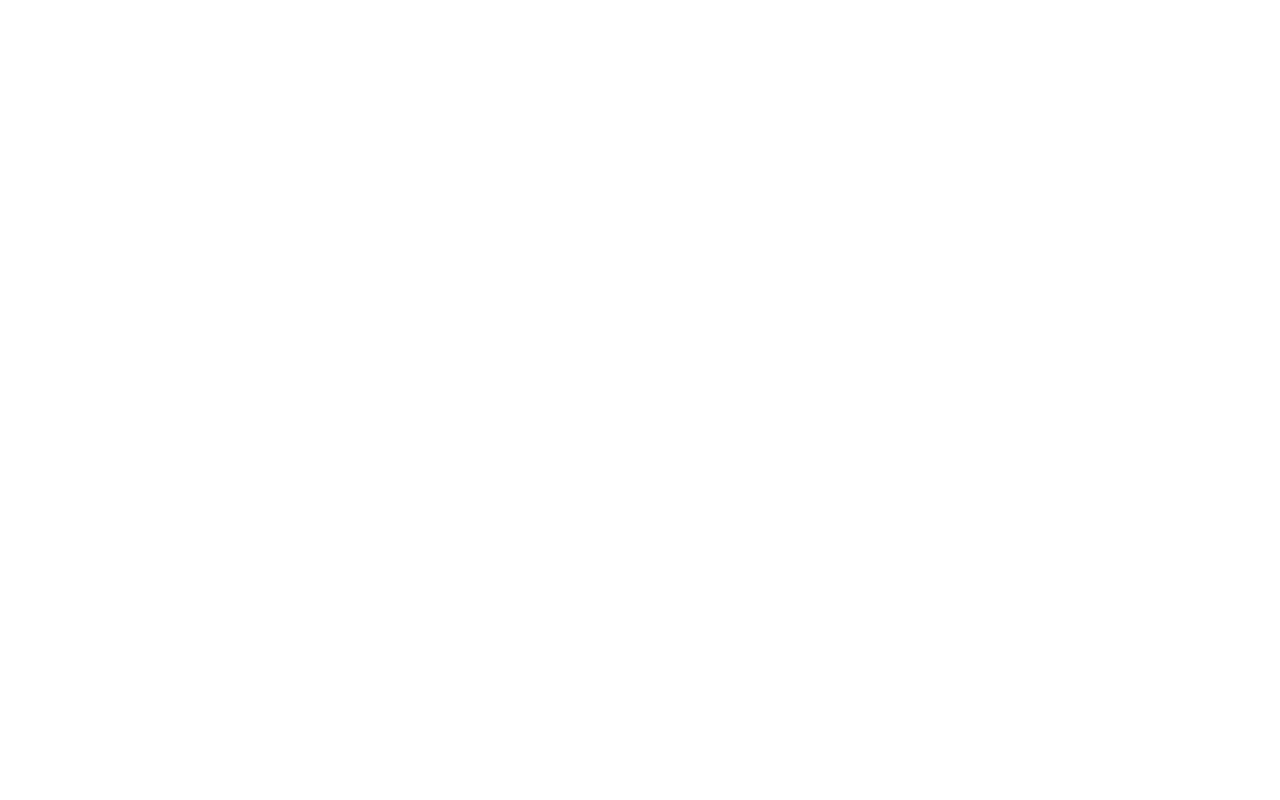
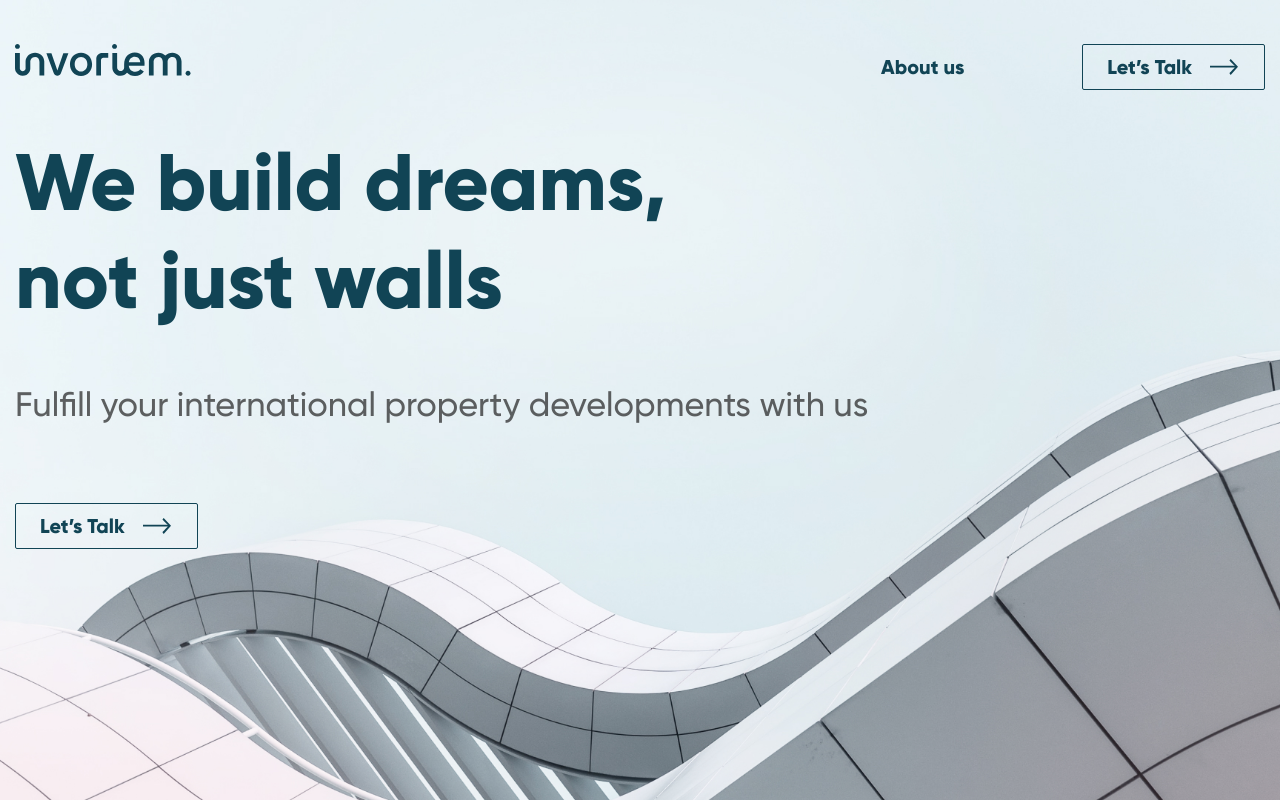
Before and after one commit to nwebcreator/property-developer-site, a plain HTML site: page index.html in a window 1280 px wide. Drawn offline with Linux system fonts and the light colour scheme.

Commit message:
nav + header

```diff
--- a/css/main.css
+++ b/css/main.css
@@ -1 +1,120 @@
 @import './reset.css';
+@import './fonts/Gilroy/stylesheet.css';
+
+html {
+	scroll-behavior: smooth;
+}
+
+body {
+	font-family: 'Gilroy', sans-serif;
+	font-weight: 500;
+	color: rgba(31, 31, 31, 0.7);
+}
+
+.container {
+    max-width: 1750px;
+	padding: 0 15px;
+	margin: 0 auto;
+}
+
+/* Button */
+.btn {
+    position: relative;
+
+	display: inline-block;
+	padding: 10px 24px;
+	padding-right: 72px;
+
+	border: 1px solid #114455;
+	border-radius: 2px;
+
+	font-size: 20px;
+	font-weight: 800;
+	color: #114455;
+
+	transition: color 0.15s ease-in, background-color 0.15s ease-in;
+}
+
+.btn::after {
+	content: '';
+	position: absolute;
+	width: 32px;
+	height: 32px;
+	background-image: url('./../img/icons/arrow-right-black.svg');
+	background-repeat: no-repeat;
+	background-position: center;
+
+	right: 24px;
+	top: 50%;
+	transform: translateY(-50%);
+}
+
+
+/* Header */
+.header {
+	min-height: 100vh;
+    background-color: #e1edf2;
+    background-image: url('./../img/header/header-bg.jpg');
+    background-size: cover;
+	background-position: center center;
+}
+.header__top {
+    padding: 44px 0;
+}
+
+.header__arrows {
+	position: absolute;
+	bottom: 59px;
+	left: 50%;
+	transform: translateX(-50%);
+}
+
+/* Nav */
+
+.nav {
+	display: flex;
+	justify-content: space-between;
+}
+
+.nav__list {
+	display: flex;
+	align-items: center;
+	column-gap: 118px;
+}
+
+.nav__btn {
+	display: none;
+}
+
+.link {
+	font-size: 20px;
+	font-weight: 800;
+	color: #114455;
+}
+
+/* Header content */
+
+
+.header__content {
+	max-width: 1060px
+}
+
+.header__title {
+	margin-bottom: 48px;
+	max-width: 734px;
+
+	font-size: 80px;
+	font-weight: 800;
+	color: #114455;
+}
+
+.header__text {
+	margin-bottom: 72px;
+	font-size: 34px;
+	line-height: 1.57;
+	color: rgba(31, 31, 31, 0.7);
+}
+
+.header__text p + p {
+	margin-top: 1em;
+}
--- a/index.html
+++ b/index.html
@@ -6,9 +6,35 @@
     <meta name="viewport" content="width=device-width, initial-scale=1.0">
     <title>Invoriem - html</title>
     <link rel="stylesheet" href="./css/main.css">
+
 </head>
 <body>
 
+    <header class="header">
+        <div class="container">
+            <div class="header__top">
+                <nav class="nav">
+                    <a href="#!" class="nav__logo">
+                        <img src="./img/logo.svg" alt="Invoriem project">
+                    </a>
+                    <ul class="nav__list">
+                        <li><a href="#!" class="link">About us</a></li>
+                        <li><a href="#!" class="btn">Let’s Talk</a></li>
+                    </ul>
+
+                </nav>
+            </div>
+
+            <div class="header__content">
+                <h1 class="header__title">We build dreams, not just walls</h1>
+                <div class="header__text">
+                    <p>Fulfill your international property developments with us</p>
+                </div>
+                <div class="header__btn">
+                    <a href="#!" class="btn btn--big btn--dark">Let’s Talk</a>
+                </div>
+            </div>
+    </header>
 
 </body>
 </html>
```
